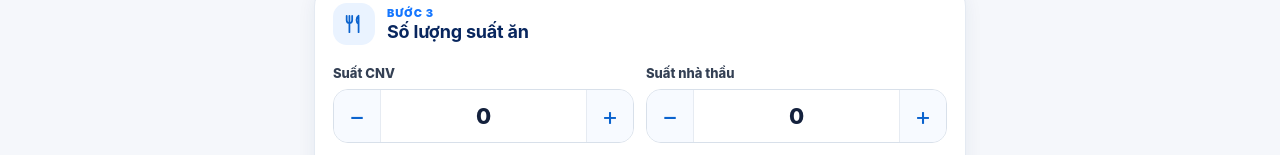
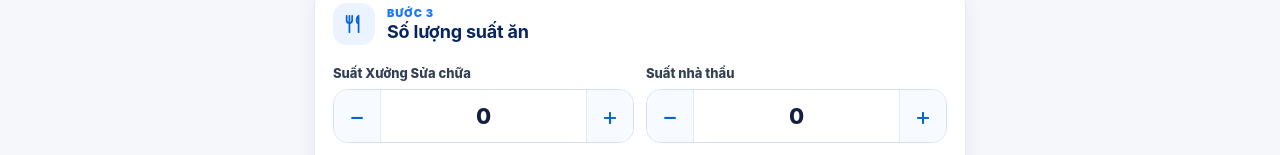
Before and after one commit to hoangtrongphuongg-design/dky-suat-an, a Next.js app: page / in a window 1280 px wide. Shown: the part 626-781 px from the top of the page. Built offline with nearby package versions, Linux system fonts and the light colour scheme.

Commit message:
Đổi nhãn hiển thị CNV thành Xưởng Sửa chữa
Cập nhật trang đăng ký, dashboard (KPI, biểu đồ, bảng chi tiết, lịch sử), xuất CSV và README.

```diff
--- a/app/api/dashboard/export/route.js
+++ b/app/api/dashboard/export/route.js
@@ -33,7 +33,7 @@ export async function GET(request) {
       ORDER BY d.ngay_dang_ky DESC, d.thoi_gian_nhap DESC
     `;
 
-    const header = ['Ngày', 'Thời gian ghi nhận', 'Số danh bộ', 'Họ tên', 'Nhóm', 'CNV', 'Nhà thầu', 'Tổng'];
+    const header = ['Ngày', 'Thời gian ghi nhận', 'Số danh bộ', 'Họ tên', 'Nhóm', 'Xưởng Sửa chữa', 'Nhà thầu', 'Tổng'];
     const lines = [header.map(csvCell).join(';')];
     for (const row of rows) {
       const cnv = Number(row.sl_cnv || 0);
--- a/app/page.js
+++ b/app/page.js
@@ -224,7 +224,7 @@ export default function RegistrationPage() {
               <div><span className="section-kicker">Bước 3</span><h2>Số lượng suất ăn</h2></div>
             </div>
             <div className="quantity-grid">
-              <Quantity label="Suất CNV" value={cnv} onChange={setCnv} />
+              <Quantity label="Suất Xưởng Sửa chữa" value={cnv} onChange={setCnv} />
               <Quantity label="Suất nhà thầu" value={contractor} onChange={setContractor} />
             </div>
             <div className="quantity-total"><span>Tổng số suất</span><strong>{total}</strong></div>
@@ -261,7 +261,7 @@ export default function RegistrationPage() {
                 <div className="today-row" key={item.id || item.nhom_phu_trach}>
                   <div className="today-row-main">
                     <strong>{item.nhom_phu_trach}</strong>
-                    <span>{Number(item.sl_cnv)} CNV&nbsp;&nbsp;/&nbsp;&nbsp;{Number(item.sl_nha_thau)} NT</span>
+                    <span>{Number(item.sl_cnv)} Xưởng Sửa chữa&nbsp;&nbsp;/&nbsp;&nbsp;{Number(item.sl_nha_thau)} NT</span>
                   </div>
                   <button type="button" onClick={() => editItem(item)} disabled={config.locked}>
                     <Icon name="edit" size={18} /> Sửa
```
Also changed, not shown: app/dashboard/DashboardClient.js (+5 -5 lines), 1 other file (tests, documents, lock files or other folders).
